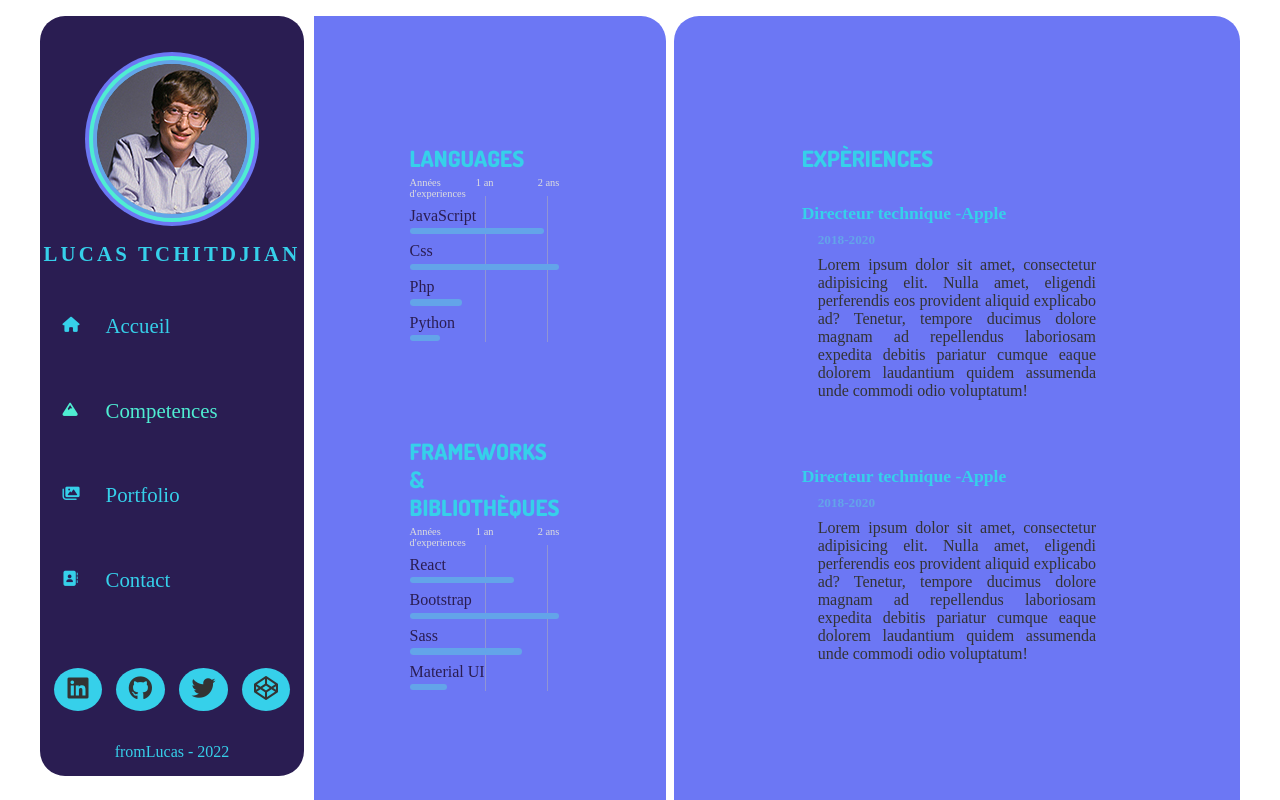
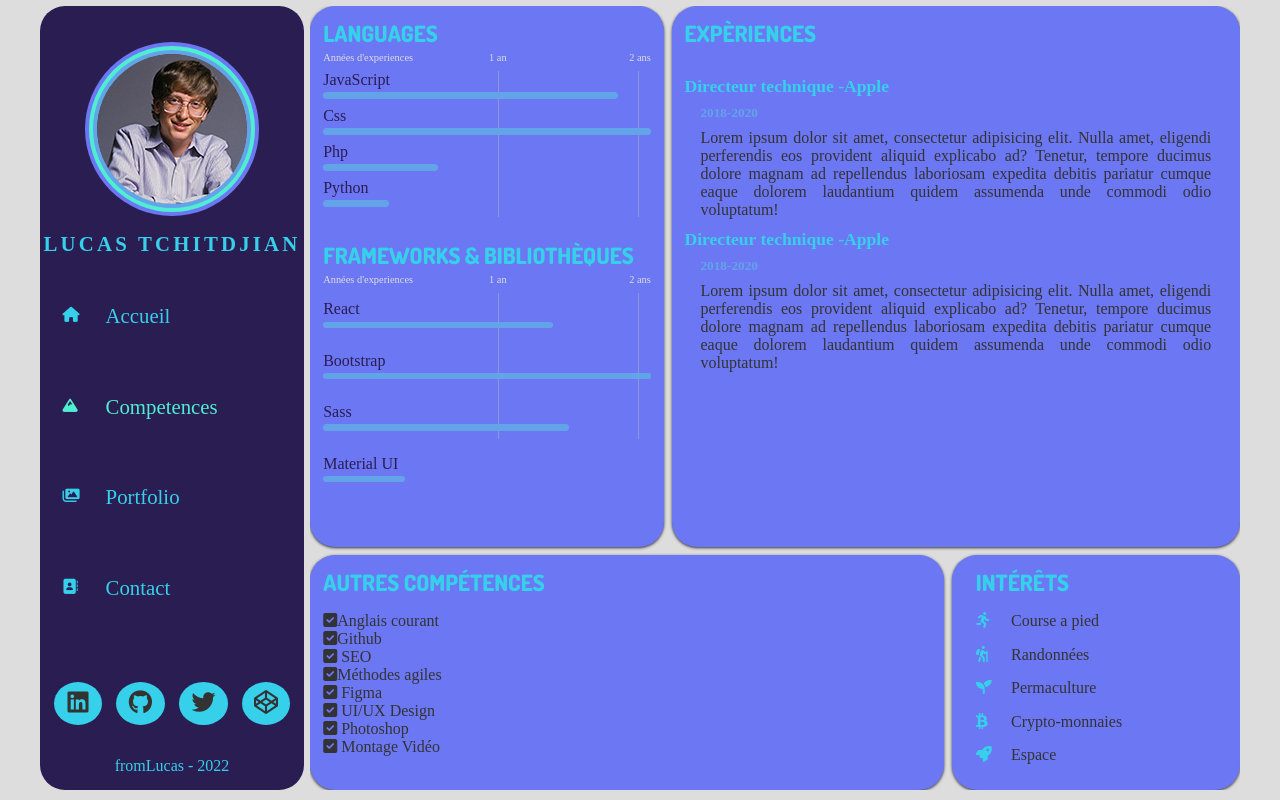
Before and after one commit to LucasTchitdjian/react-cv, a React (Create React App) app: page /competences in a window 1280 px wide. Shown: the top 800 px of the page. Built offline with nearby package versions, Linux system fonts and the light colour scheme; a web font is replaced by a local one.

Commit message:
style corrected

```diff
--- a/src/components/knowledges/ProgressBar.js
+++ b/src/components/knowledges/ProgressBar.js
@@ -10,7 +10,7 @@ const ProgressBar = (props) => {
         <span>2 ans</span>
       </div>
 
-      <div>
+      <div className='flexLine'>
         {
           props.languages.map((item) => {
             let xpYears = 2;
--- a/src/styles/_settings.scss
+++ b/src/styles/_settings.scss
@@ -14,7 +14,7 @@ $black: #333;
 
 $borderRadius: 25px;
 $shadow: 0 1px 3px #333;
-$min-height: 95vh;
+$min-height: 98vh;
 
 @mixin verticalCenter {
   display: flex;
@@ -29,10 +29,11 @@ $min-height: 95vh;
 }
 
 body {
-  margin: 1rem auto;
+  margin: 0.4rem auto;
   max-width: 1200px;
   font-family: $font-1;
   color: $black;
+  background-color: $white;
 }
 
 button {
@@ -62,7 +63,7 @@ a:visited {
 }
 
 .homeContent, .knowledgesContent, .portfolioContent, .contactContent {
-  margin-left: .6rem;
+  margin-left: .4rem;
 
   @media screen and (max-width: 850px) {
     margin-left: 0 !important;
--- a/src/styles/pages/_knowledges.scss
+++ b/src/styles/pages/_knowledges.scss
@@ -14,7 +14,8 @@
     .languagesFrameworks, .experience, .otherSkills, .hobbies {
       background: $color-2;
       border-radius: $borderRadius;
-      padding: 8rem;
+      padding: .8rem;
+      box-shadow: $shadow;
     }
     h3 {
       font-size: 1.4rem;
@@ -26,23 +27,33 @@
     .languagesFrameworks {
       grid-area: L;
       margin-bottom: .5rem;
-      margin-left: -2rem;
       display: grid;
-      grid-template-columns: 2fr;
-      grid-template-rows: 1fr 1fr;
+      grid-template-columns: 1fr;
+      grid-template-rows: 43% 57%;
       grid-template-areas:
         "L"
         "F";
 
-        .languageDisplay {
+        .languagesDisplay {
           grid-area: L;
+          margin-bottom: 1rem;
         }
 
         .frameworkDisplay {
           grid-area: F;
+          display: flex;
+          justify-content: flex-end;
+          flex-direction: column;
+        }
+        .flexLine {
+          display: flex;
+          flex-direction: column;
+          justify-content: space-around;
+          align-content: space-around;
+          height: 70%;
         }
         h3 {
-          margin-bottom: .3rem;
+          margin-bottom: 0.3rem;
         }
         .years {
           font-size: .65rem;
@@ -51,11 +62,11 @@
           color: $white;
 
           span {
-            width: 36%;
+            width: 38%;
 
             &:nth-child(2) {
               text-align: right;
-              width: 20%;
+              width: 18%;
             }
             &:nth-child(3) {
               text-align: right;
@@ -108,11 +119,12 @@
       margin: 0 0 .5rem .5rem;
       display: grid;
       grid-template-columns: 1fr;
-      grid-template-rows: 10% 1fr 1fr;
+      grid-template-rows: 11% 1fr 1fr 1fr;
       grid-template-areas:
         "1"
         "2"
-        "3";
+        "3"
+        "4";
 
       h3 {
         grid-area: 1;
@@ -134,6 +146,9 @@
       }
       .exp-2 {
         grid-area: 3;
+      }
+      .exp-3 {
+        grid-area: 4;
       }
     }
     .otherSkills {
```
